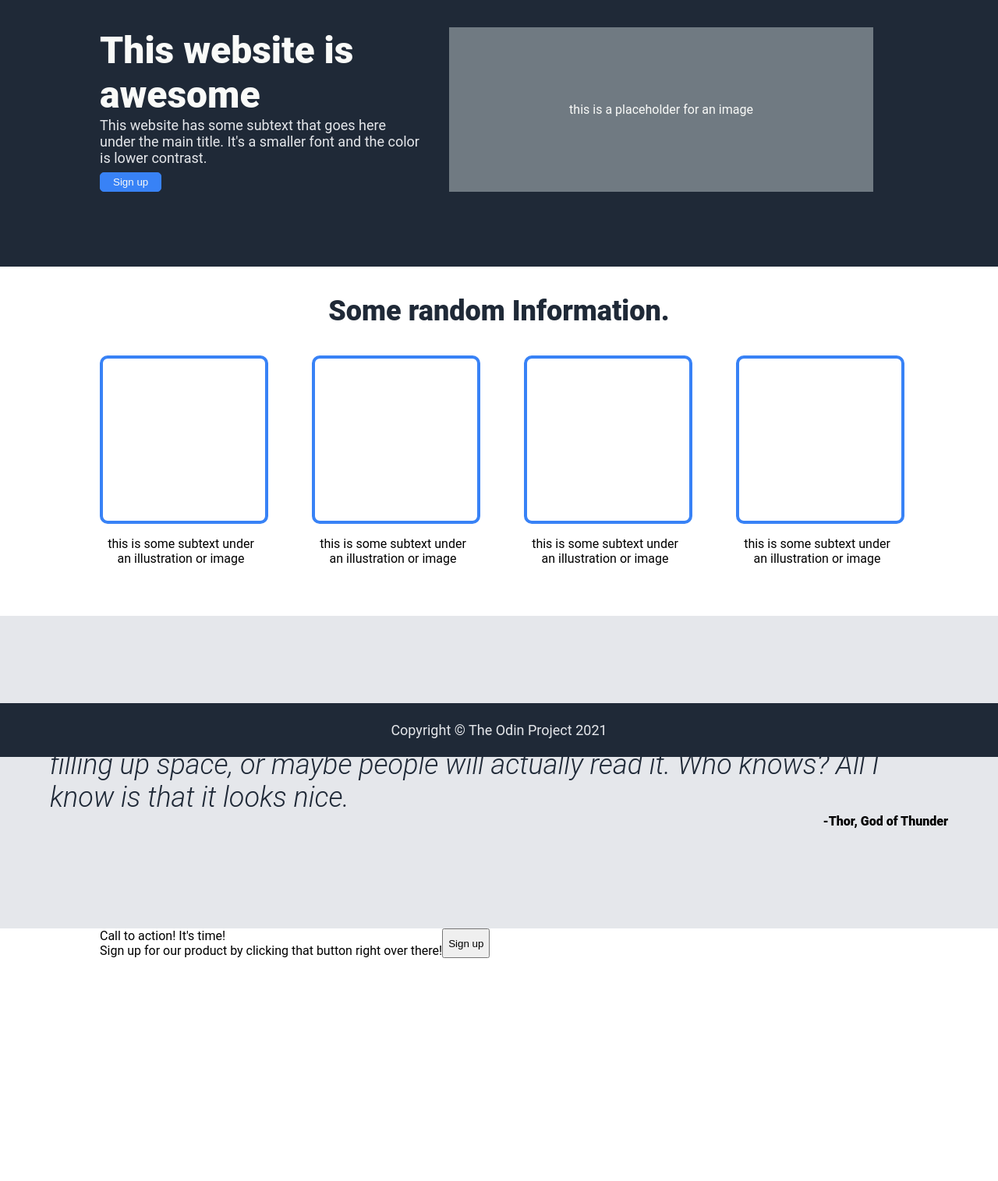
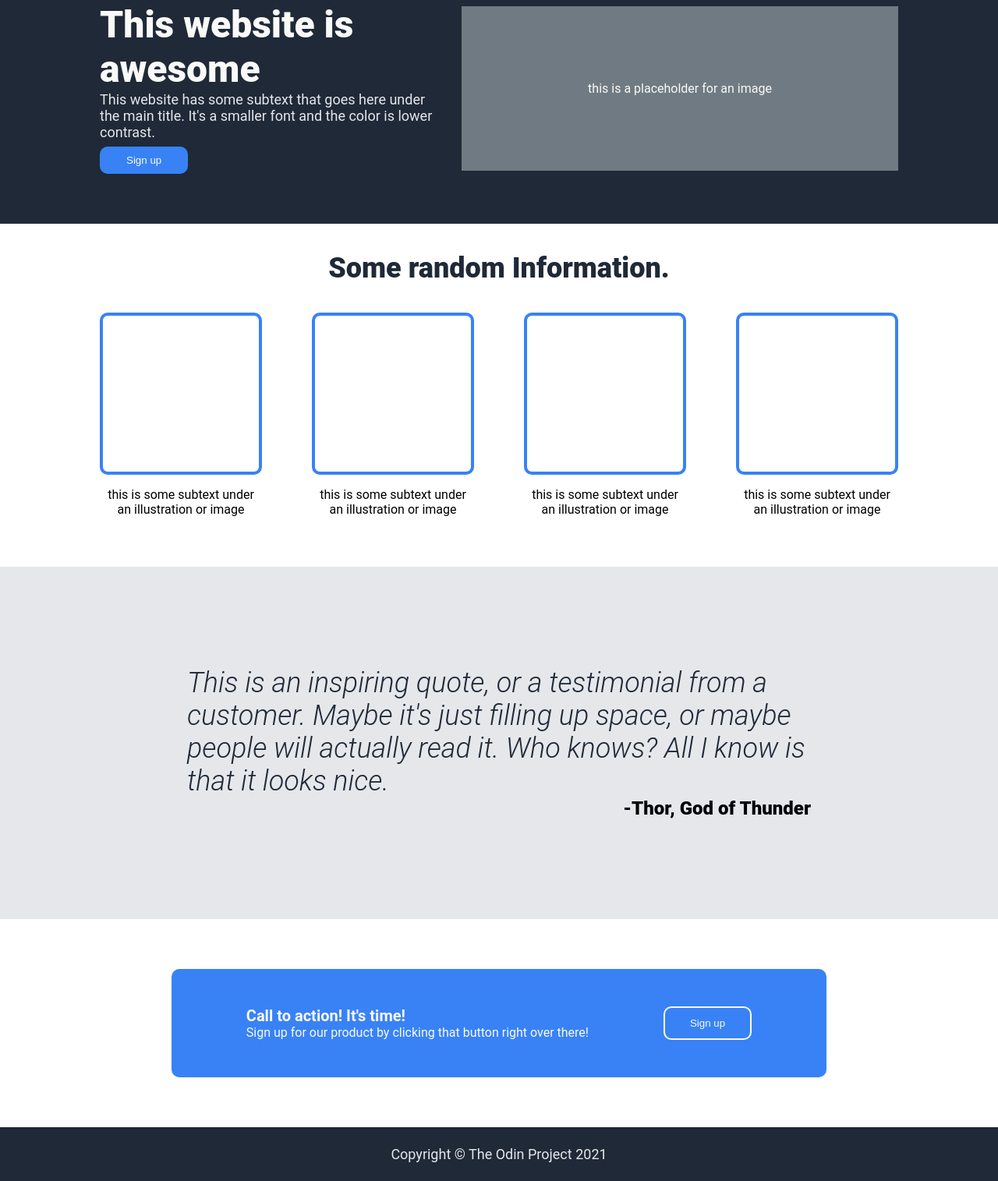
Before and after one commit to DrkNxt/top-landing-page, a plain HTML site: page index.html in a window 1280 px wide. Shown: the part 114-1629 px from the top of the page at 78% size. Before the commit the page ends 1343 px from the top, so only its background shows below. Drawn offline with Linux system fonts and the light colour scheme.

Commit message:
Complete call to action Small tweaks to layout of info and quote

```diff
--- a/index.html
+++ b/index.html
@@ -86,7 +86,7 @@
                         <div class="signup-title">Call to action! It's time!</div>
                         Sign up for our product by clicking that button right over there!
                     </div>
-                    <button class="content-button">Sign up</button>
+                    <button class="signup-button">Sign up</button>
                 </div>
             </div>
         </div>
--- a/styles.css
+++ b/styles.css
@@ -1,5 +1,4 @@
 body {
-    height: 100vh;
     font-family: Roboto, Oxygen, Ubuntu, Cantarell, 'Open Sans', 'Helvetica Neue', sans-serif;
     display: flex;
     flex-direction: column;
@@ -64,15 +63,14 @@ a {
 .hero-button {
     background-color: #3882f6;
     color: #f9faf8;
-    border-radius: 5px;
-    border: 0;
-    padding: 4px 16px;
+    border-radius: 10px;
+    padding: 8px 32px;
     margin-top: 8px;
-    border: 1px solid #3882f6;
+    border: 2px solid #3882f6;
 }
 
 .hero-button:hover {
-    border: 1px solid #f9faf8;
+    border: 2px solid #f9faf8;
 }
 
 .hero-main {
@@ -89,7 +87,7 @@ a {
 
 .hero-right{
     background-color: #707a82;
-    margin: 32px;
+    margin-left: 32px;
     padding: 96px 64px;
     color: #f9faf8;
     text-align: center;
@@ -106,10 +104,14 @@ a {
     width: 80%;
     max-width: 1500px;
     margin: 0 auto;
+    display: flex;
+    flex-direction: row;
+    justify-content: center;
 }
 
 .info {
     text-align: center;
+    max-width: 1200px;
 }
 
 .info-header {
@@ -128,7 +130,6 @@ a {
 .info-img-container {
     border: 4px solid #3882F6;
     border-radius: 10px;
-    width: 100%;
     margin-bottom: 16px;
 }
 
@@ -146,8 +147,8 @@ a {
 }
 
 .quote-container {
-    width: 90%;
-    max-width: 1200px;
+    width: 80%;
+    max-width: 800px;
 }
 
 .quote-text {
@@ -158,11 +159,40 @@ a {
 }
 
 .quote-name {
+    font-size: 24px;
     font-weight: 900;
     text-align: right;
 }
 .signup-box {
     display: flex;
+    justify-content: space-between;
+    gap: 96px;
+    background-color: #3882f6;
+    margin: 64px 0;
+    padding: 48px 96px;
+    border-radius: 10px;
+}
+
+.signup-text {
+    color: #f9faf8;
+}
+
+.signup-title {
+    font-size: 20px;
+    font-weight: 600;
+}
+
+.signup-button {
+    background-color: #3882f6;
+    color: #f9faf8;
+    border-radius: 10px;
+    padding: 8px 32px;
+    border: 2px solid #f9faf8;
+}
+
+.signup-button:hover {
+    background-color: #f9faf8;
+    color: #3882f6;
 }
 
 .footer-container {
```
